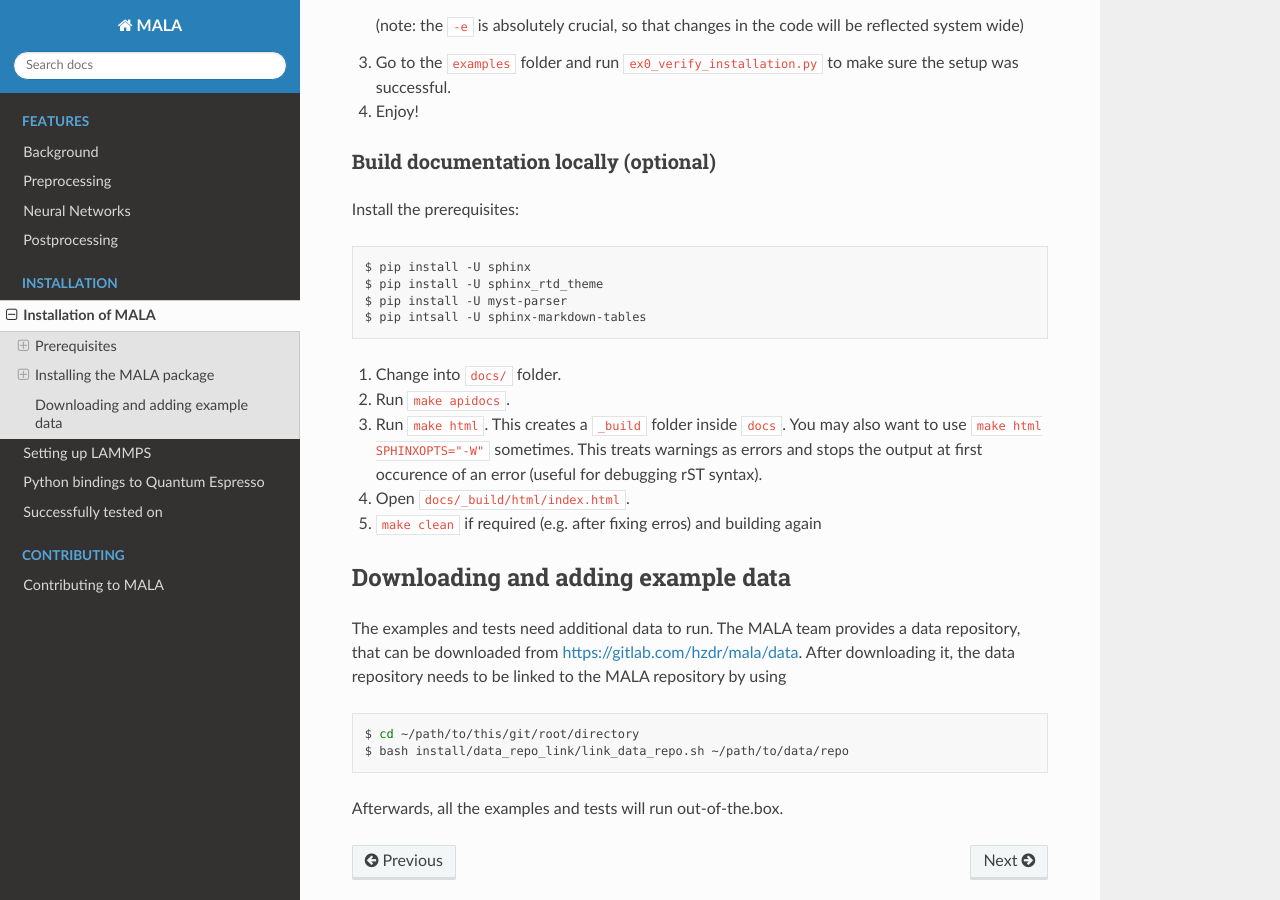
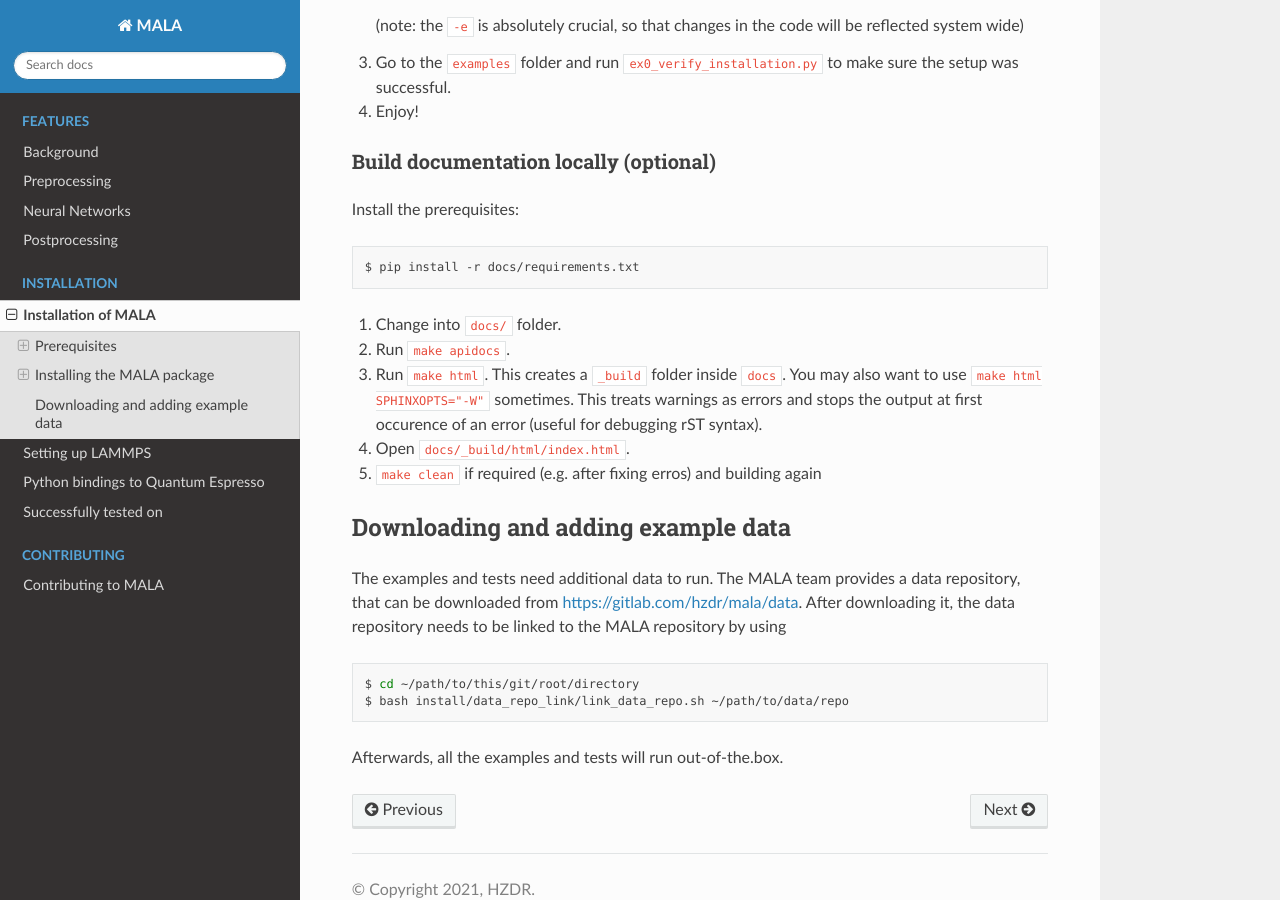
Before and after one commit to mala-project/mala, a Sphinx documentation site: the page built from docs/source/install/README.md, in a window 1280 px wide and 900 px high, scrolled down 2962 px. Built offline with Sphinx 7.4.7 and the Read the Docs theme 2.0.0, drawn with Linux system fonts in a browser that asks for light colours; pages that are not in the unit, such as notebooks, are missing from menus.

Commit message:
Add a docs requirements.txt:
- fix docutils version (one which works well with myst-parser)
- closes #133

````diff
--- /dev/null
+++ b/docs/requirements.txt
@@ -0,0 +1,5 @@
+docutils==0.16         # dependency of myst-parser; problems with 0.17.*
+sphinx==3.5.*
+sphinx_rtd_theme==0.5.*
+myst-parser==0.14.*
+sphinx-markdown-tables==0.0.15
--- a/docs/source/install/README.md
+++ b/docs/source/install/README.md
@@ -135,10 +135,7 @@
 
 Install the prerequisites:
 ```sh
-$ pip install -U sphinx
-$ pip install -U sphinx_rtd_theme
-$ pip install -U myst-parser
-$ pip intsall -U sphinx-markdown-tables
+$ pip install -r docs/requirements.txt
 ```
 
 1. Change into `docs/` folder.
````
Also changed, not shown: 1 other file.
